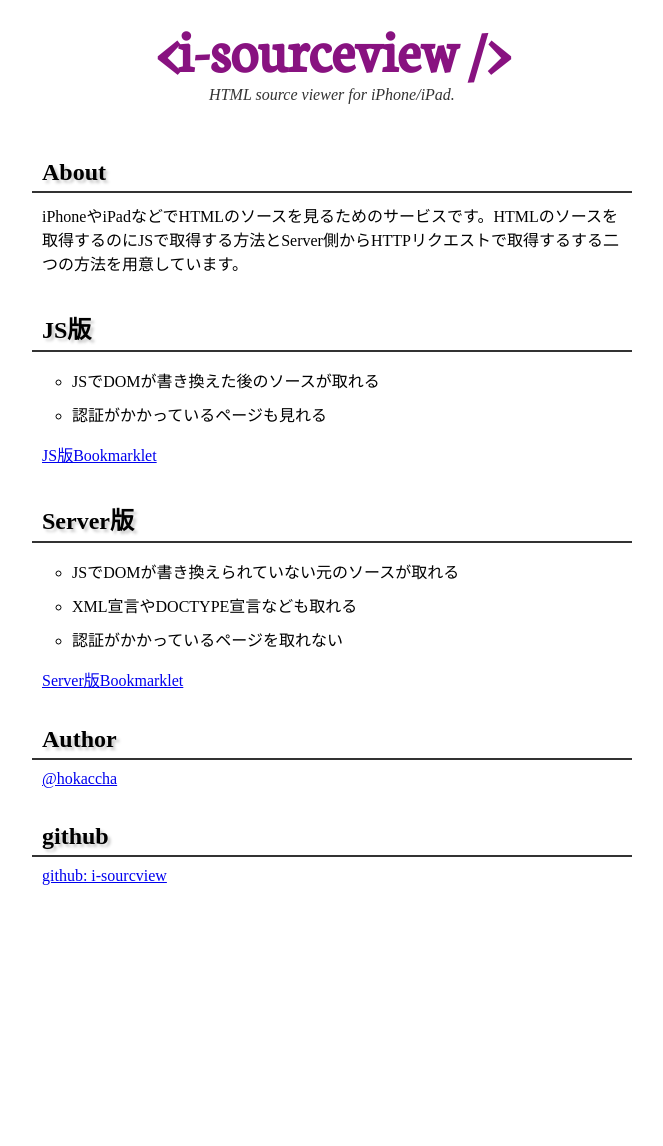
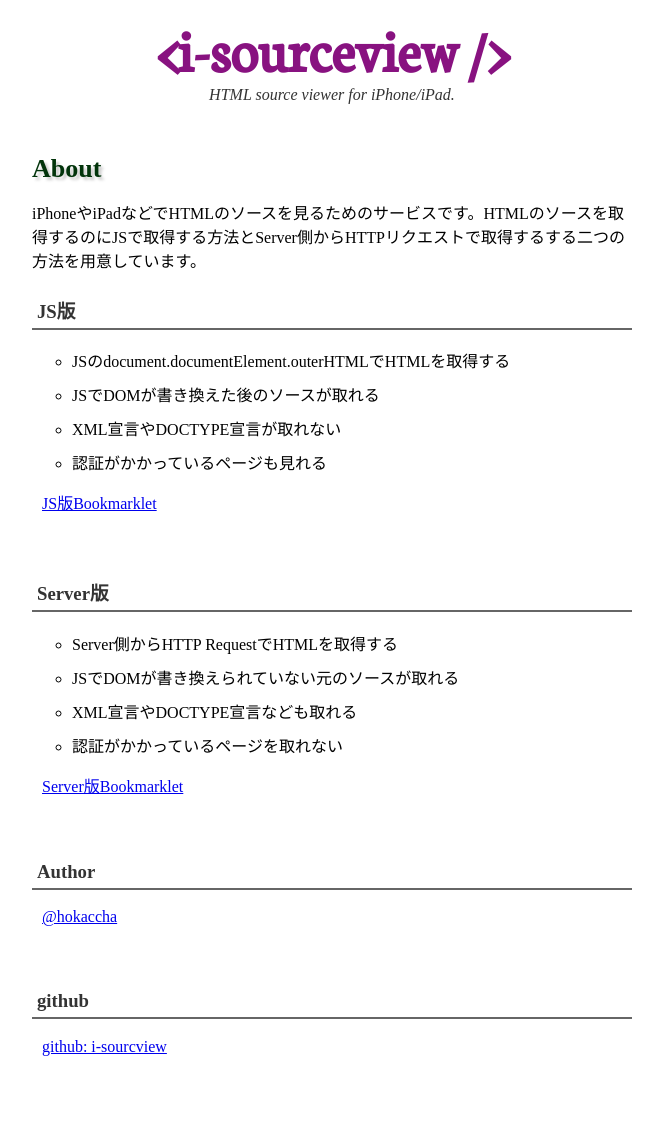
Before and after one commit to hokaccha/i-sourceview, a Python web app: template templates/index.html in a window 1280 px wide. Shown: the whole page, without its empty margins (308-971 px from the left). Before the commit the page ends 885 px from the top, so only its background shows below. Run offline with Jinja, Linux system fonts and the light colour scheme; the template is opened without the code that fills it, so the values that code supplies are empty.

Commit message:
style修正

```diff
--- a/static/css/style.css
+++ b/static/css/style.css
@@ -41,32 +41,39 @@ body {
     font-style: italic;
 }
 
-.mod-box {
-    margin-bottom: 30px;
+.mod-box1 h2 {
+    color: #02340b;
+    text-shadow: #CCC 3px 3px 3px;
+    margin: 10px 0;
+    font-size: 26px;
 }
 
-.mod-box p {
+.mod-box2 {
+    margin: 10px 0;
+    padding-bottom: 30px;
+}
+
+.mod-box2 h3 {
+    border-bottom: 2px solid #666;
+    padding: 5px;
+    color: #333;
+}
+
+.mod-box2 p {
     padding: 0 10px;
     margin: 10px 0;
 }
 
-.mod-box h2 {
-    border-bottom: 2px solid #333;
-    text-shadow: #CCC 3px 3px 3px;
-    padding: 5px 10px;
-    margin: 10px 0;
-}
-
-.mod-box ul {
+.mod-box2 ul {
     padding: 0 10px 0 40px;
     list-style: circle;
 }
 
-.mod-box ol {
+.mod-box2 ol {
     padding: 0 10px 0 40px;
 }
 
-.mod-box li {
+.mod-box2 li {
     margin: 10px 0;
 }
 
@@ -117,3 +124,7 @@ body {
     margin: 0;
     font-size: 18px;
 }
+
+.mod-back a:before {
+    content: '<<';
+}
--- a/templates/index.html
+++ b/templates/index.html
@@ -2,23 +2,25 @@
 
 {% block content %}
 
-<section class="mod-box">
+<section class="mod-box1">
 <h2>About</h2>
 <p>iPhoneやiPadなどでHTMLのソースを見るためのサービスです。HTMLのソースを取得するのにJSで取得する方法とServer側からHTTPリクエストで取得するする二つの方法を用意しています。</p>
-</section>
 
-<section class="mod-box">
-<h2>JS版</h2>
+<section class="mod-box2">
+<h3>JS版</h3>
 <ul>
+    <li>JSのdocument.documentElement.outerHTMLでHTMLを取得する</li>
     <li>JSでDOMが書き換えた後のソースが取れる</li>
+    <li>XML宣言やDOCTYPE宣言が取れない</li>
     <li>認証がかかっているページも見れる</li>
 </ul>
 <p><a href="/bm_js">JS版Bookmarklet</a></p>
 </section>
 
-<section class="mod-box">
-<h2>Server版</h2>
+<section class="mod-box2">
+<h3>Server版</h3>
 <ul>
+<li>Server側からHTTP RequestでHTMLを取得する</li>
 <li>JSでDOMが書き換えられていない元のソースが取れる</li>
 <li>XML宣言やDOCTYPE宣言なども取れる</li>
 <li>認証がかかっているページを取れない</li>
@@ -26,14 +28,16 @@
 <p><a href="/bm_server">Server版Bookmarklet</a></p>
 </section>
 
-<section class="mod-box">
-<h2>Author</h2>
+<section class="mod-box2">
+<h3>Author</h3>
 <p><a href="http://twitter.com/hokaccha">@hokaccha</a></p>
 </section>
 
-<section class="mod-box">
-<h2>github</h2>
+<section class="mod-box2">
+<h3>github</h3>
 <p><a href="http://github.com/hokaccha/i-sourceview">github: i-sourcview</a></p>
 </section>
 
+</section>
+
 {% endblock %}
```
Also changed, not shown: templates/bm_js.html (+13 -5 lines), templates/bm_server.html (+15 -7 lines).
